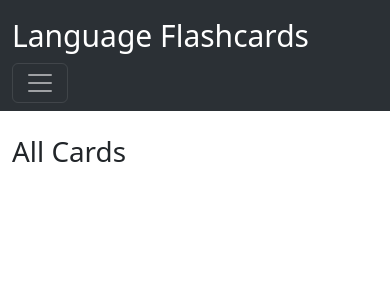
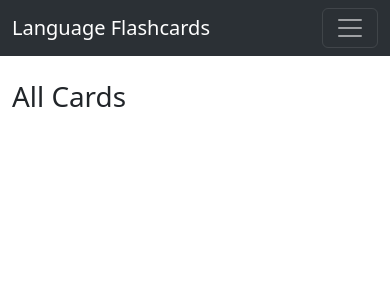
Before and after one commit to iloneczka/flashcards, a Django app: page /all_cards/1/ in a window 390 px wide. Shown: the top 300 px of the page. Run offline with Django 4.2, Linux system fonts and the light colour scheme; data that the repository does not hold is empty.

Commit message:
Style formating.

```diff
--- a/flash/website/templates/base.html
+++ b/flash/website/templates/base.html
@@ -10,6 +10,18 @@
         .nav-link, .navbar-brand {
             font-size: 30px; /* Rozmiar czcionki navbaru */
         }
+        @media (max-width: 767px) {
+            /* Styl dla małych ekranów (telefony) */
+            .nav-link, .navbar-brand {
+                font-size: 20px;
+            }
+        }
+
+        @media (min-width: 768px) and (max-width: 991px) {
+            /* Styl dla średnich ekranów (tablety w orientacji pionowej) */
+            .nav-link, .navbar-brand {
+                font-size: 25px;
+            }
     </style>
   </head>
   <body>
```
